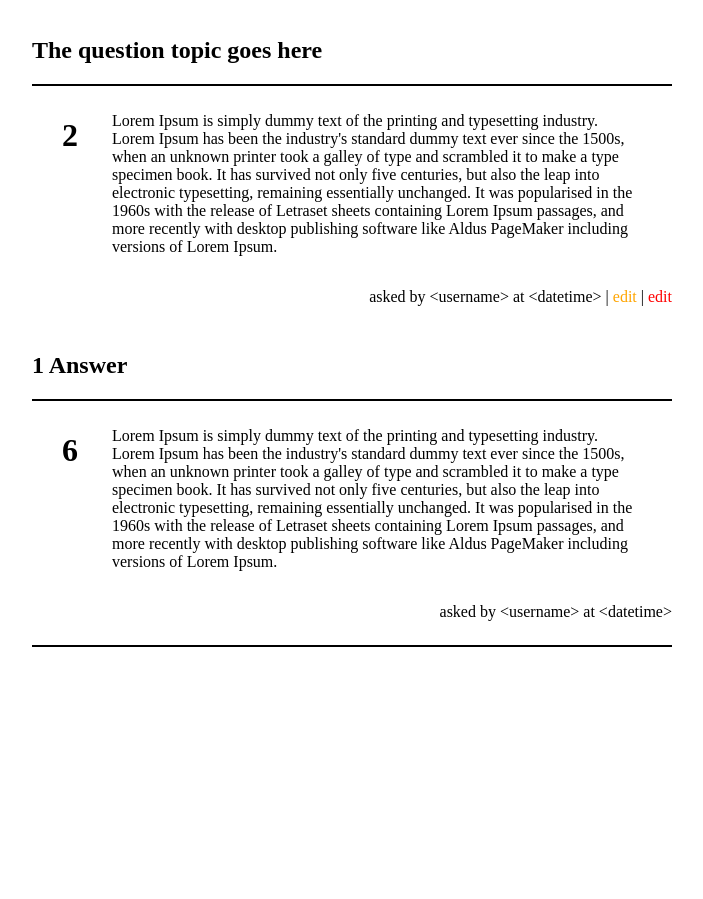
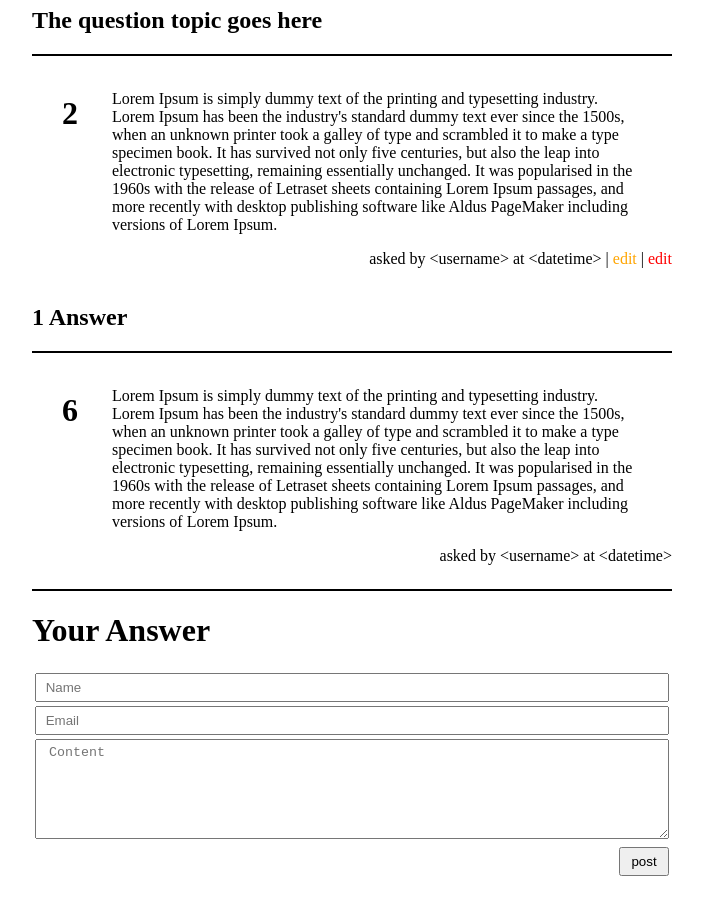
Before and after one commit to riswantoprabowo07/latihan-ralali, a plain HTML site: page detail.html in a window 1280 px wide. Shown: the part 93-992 px from the top of the page, without its empty margins (288-991 px from the left). Before the commit the page ends 800 px from the top, so only its background shows below. Drawn offline with Linux system fonts and the light colour scheme.

Commit message:
Index and detail fixed

```diff
--- a/css/main.css
+++ b/css/main.css
@@ -45,6 +45,8 @@
 	padding-bottom: 10px;
 }
 
+//
+
 .list-detail{
 	border-bottom: 2px solid;
 	padding-top: 10px;
@@ -67,7 +69,7 @@
 }
 
 .list-bawah{
-	float: right;
+	text-align: right;
 }
 
 hr {
@@ -76,3 +78,28 @@ hr {
     border-top: 2px solid;
     padding: 0;
 }
+
+header > h1{
+	font-family: sans-serif;
+}
+
+input[type=email] {
+    width: 100%;
+    padding: 5px;
+    margin: 0px;
+    box-sizing: border-box;
+}
+
+textarea {
+    width: 100%;
+    height: 100px;
+    padding: 5px;
+    margin: 0px;
+    box-sizing: border-box;
+}
+
+input[type=button] {
+	float: right;
+    width: 50px;
+    padding: 5px;
+}
--- a/detail.html
+++ b/detail.html
@@ -12,6 +12,7 @@
     <body id="container">
         <div class="list-detail">
             <h2>The question topic goes here</h2>
+            <hr/>
         </div>
         <!-- 1 The question -->
         <div class="list-menu">
@@ -28,6 +29,7 @@
         <!-- 1 Answers -->
         <div class="list-detail">
             <h2>1 Answer</h2>
+            <hr/>
         </div>
         <div class="list-menu">
             <div class="list-kiri">
@@ -41,4 +43,30 @@
             </div>
         </div>
         <hr/>
+        <div>
+            <table width="100%">
+                <h1>Your Answer</h1>
+                <tr>
+                    <td>
+                        <input type="email" name="name" placeholder=" Name" style="width:100%;">
+                    </td>
+                </tr>
+                <tr>
+                    <td>
+                        <input type="email" name="email" placeholder=" Email" style="width:100%;">
+                    </td>
+                </tr>
+                <tr>
+                    <td>
+                        <textarea placeholder=" Content"></textarea>
+                    </td>
+                </tr>
+                <tr>
+                    <td>
+                        <input type="button" name="Post" value="post">
+                    </td>
+                </tr>
+            </table>
+        </div>
     </body>
+</html>
```
Also changed, not shown: index.html (+4 -4 lines).
